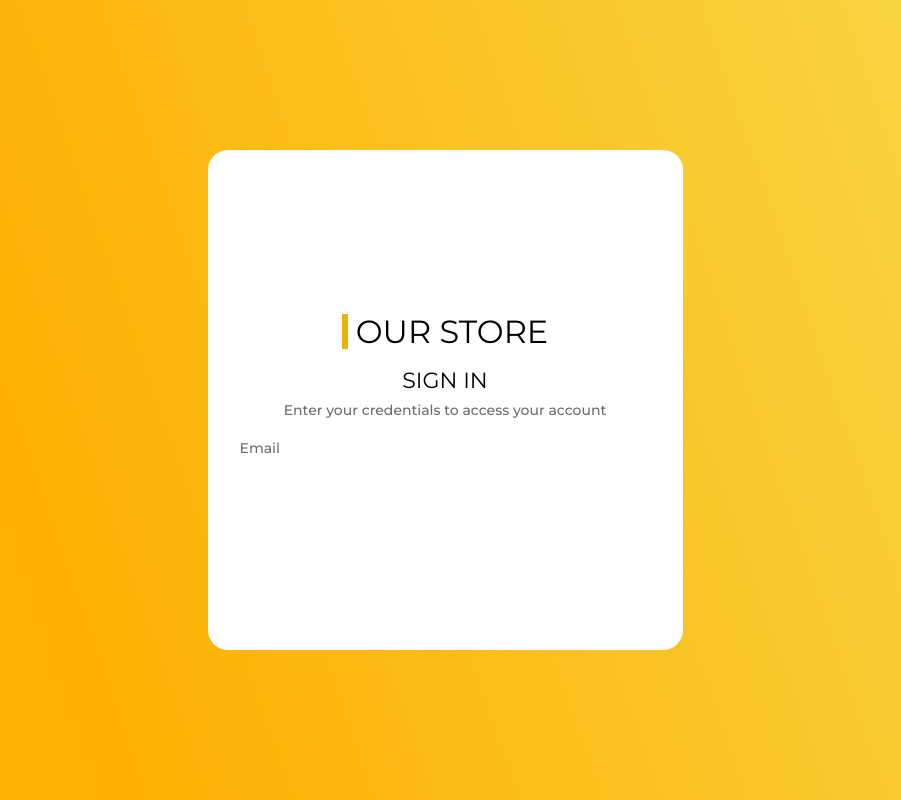
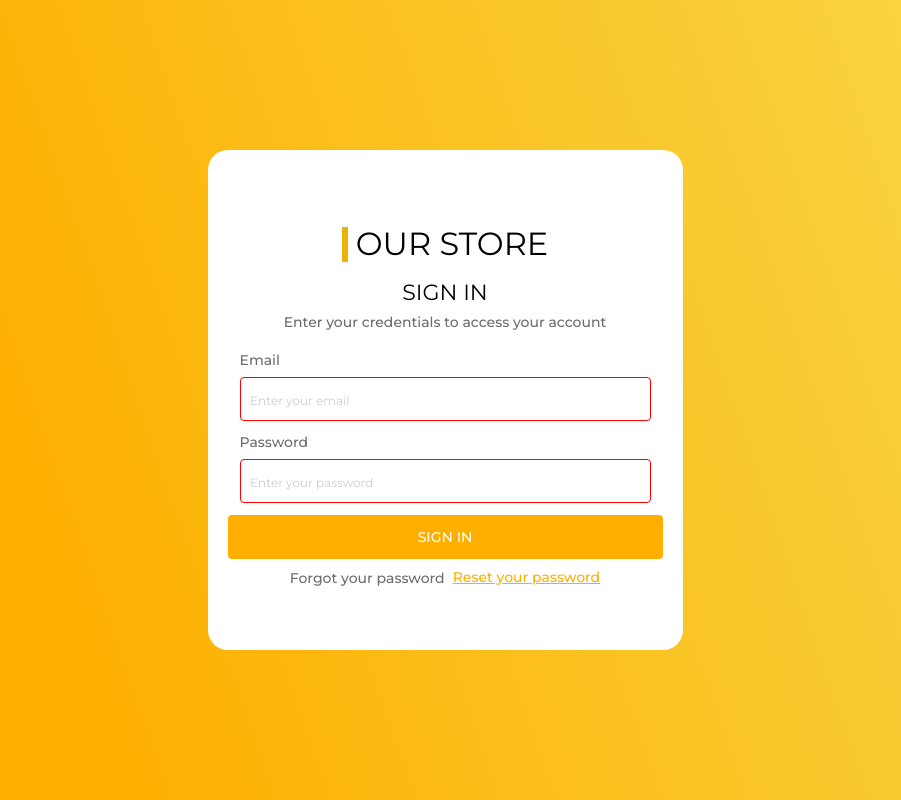
Before and after one commit to fatihbaydar/store-project, a React (Create React App) app: page / in a window 1280 px wide. Shown: the whole page, without its empty margins (195-1096 px from the left). Built offline with nearby package versions, Linux system fonts and the light colour scheme.

Commit message:
login input

```diff
--- a/src/pages/Login.jsx
+++ b/src/pages/Login.jsx
@@ -19,9 +19,18 @@ const Login = () => {
         <form className="flex flex-col text-left p-3 gap-3">
           <div className="flex flex-col gap-2">
             <label className="font-montserrat text-label text-labelColor hover:after:content-['aaa@bbb.com şeklinde giriniz'] hover:after:text-black hover:after:pl-3 hover:after:underline hover:cursor-pointer " htmlFor="email">Email</label>
-            <input type="email" />
+            <input className="login-input" type="email" placeholder="Enter your email" />
+          </div>
+          <div className="flex flex-col gap-2">
+            <label className="font-montserrat text-label text-labelColor hover:after:content-['aaa@bbb.com şeklinde giriniz'] hover:after:text-black hover:after:pl-3 hover:after:underline hover:cursor-pointer " htmlFor="password">Password</label>
+            <input className="login-input" type="password" id="password"  placeholder="Enter your password" />
           </div>
         </form>
+        <button className="bg-main h-[44px] font-montserrat text-label text-white uppercase hover:opacity-90 rounded-[4px] ">Sign in</button>
+        <div className="flex justify-center items-center flex-wrap gap-1 mt-2">
+          <span className="text-label font-montserrat font-[500] text-labelColor ">Forgot your password</span>
+          <span className="text-main text-[14px] font-montserrat font-[500] underline ml-1 " >Reset your password</span>
+        </div>
       </div>
     </div>
   );
```
